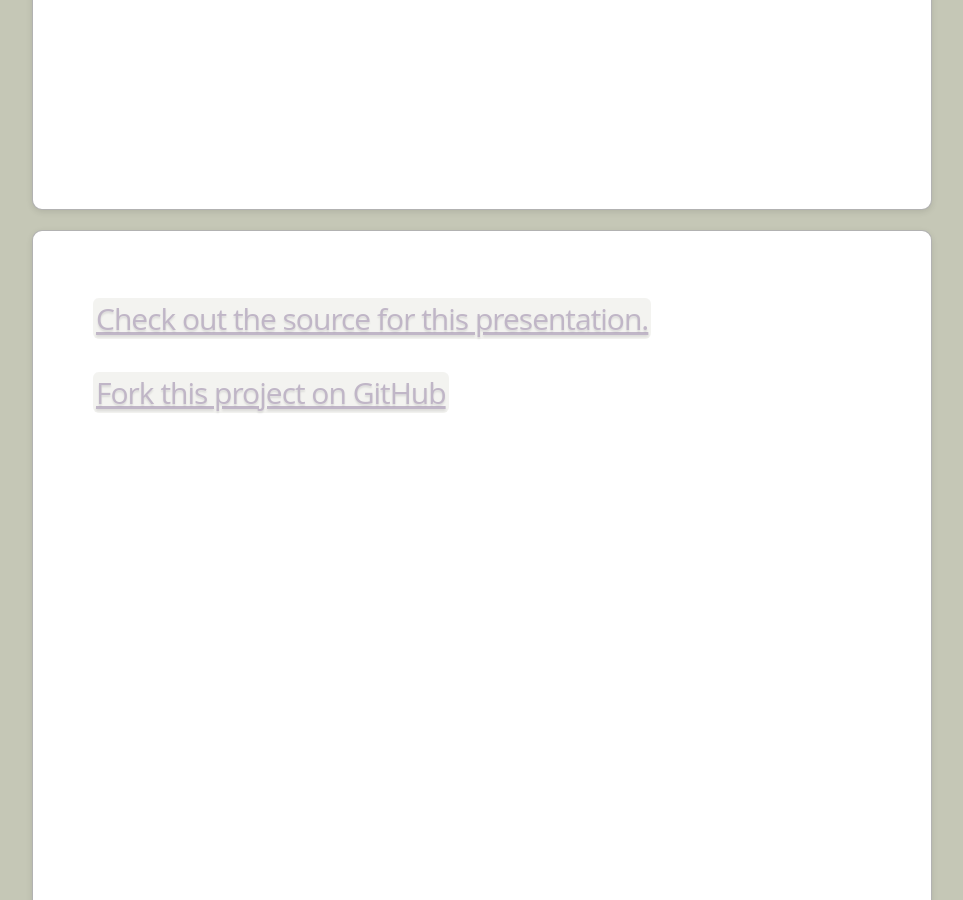
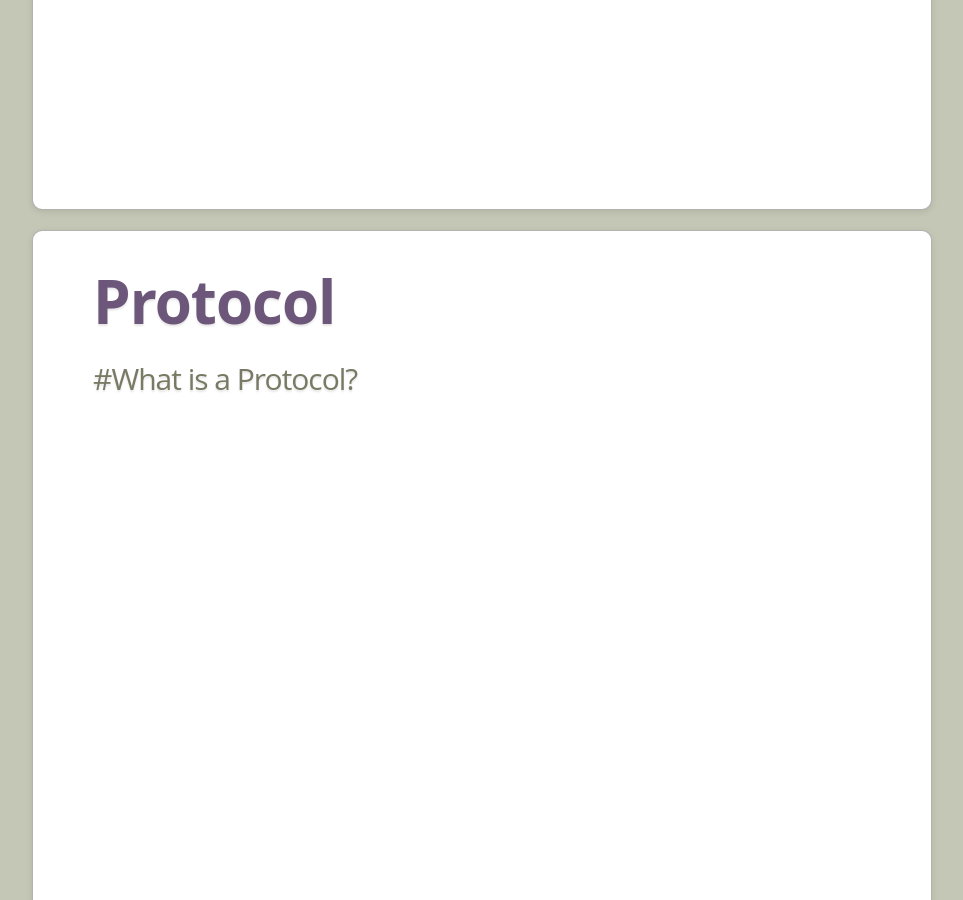
Before and after one commit to profbmuthu/CCrime, a Jekyll site: the page built from print.html, in a window 1280 px wide and 900 px high, scrolled down 1230 px. Shown: the whole window, without its empty margins (158-1121 px from the left). Built offline with Jekyll 4.4.1, drawn with Linux system fonts in a browser that asks for light colours.

Commit message:
Update 2012-1-3-source.md

```diff
--- a/_posts/2012-1-3-source.md
+++ b/_posts/2012-1-3-source.md
@@ -1,6 +1,6 @@
 ---
-layout: default
-title: ""
+layout: slide
+title: "Protocol"
 published: true
 data:
   x: 1000
@@ -8,6 +8,4 @@ data:
 
 ---
 
-[Check out the source for this presentation.](https://github.com/bmcmurray/hekyll/tree/gh-pages)
-
-[Fork this project on GitHub](https://github.com/bmcmurray/hekyll)
+#What is a Protocol?
```
